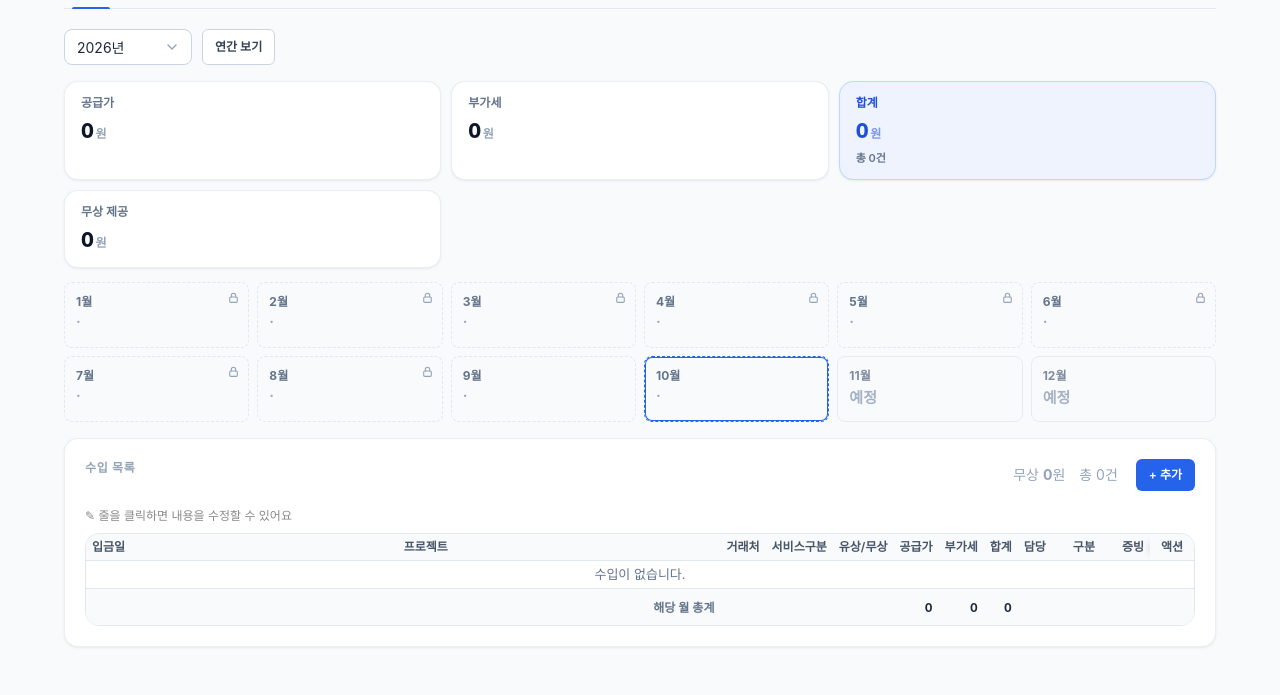
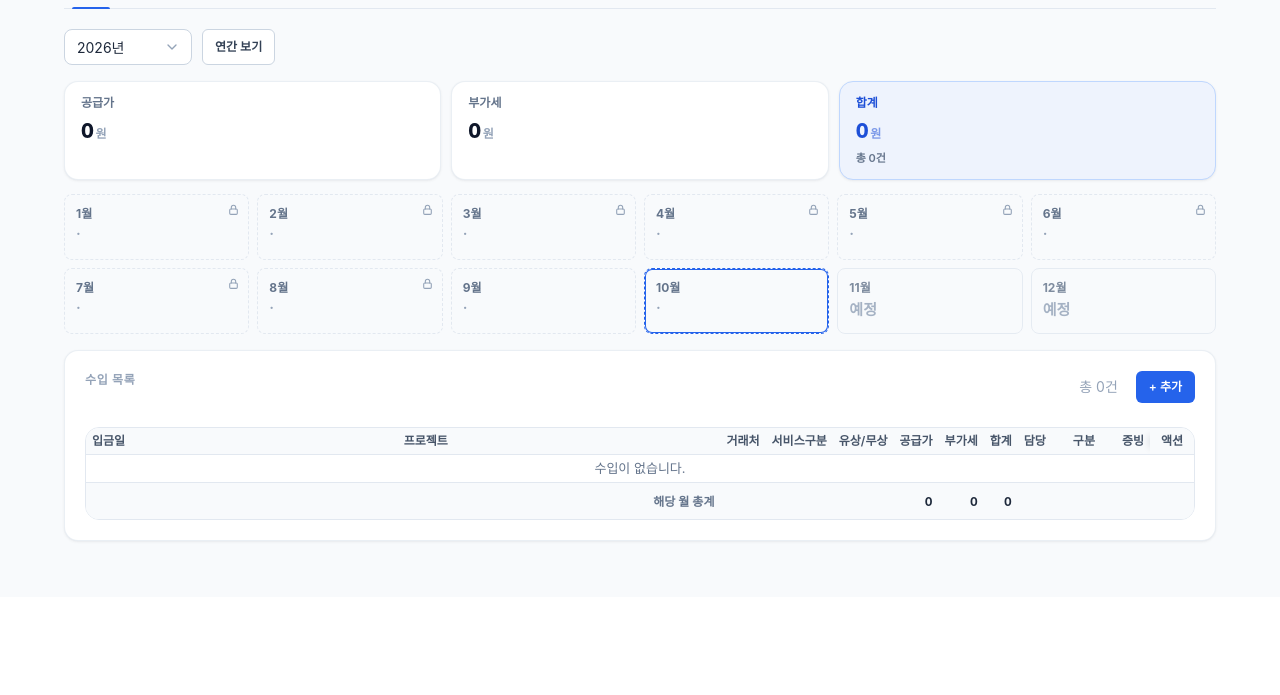
Before and after one commit to innored/tech-bizboard, a PHP site: page /revenues in a window 1280 px wide. Shown: the part 203-898 px from the top of the page. After the commit the page ends 745 px from the top, so only its background shows below. Run offline with PHP 8.4, Linux system fonts and the light colour scheme; data that the repository does not hold is empty; some libraries are stand-ins or nearby versions; some web fonts are replaced.

Commit message:
style(revenue/dashboard): hide 무상 제공 when value is 0 (dashboard cell, revenue month/year KPI)

```diff
--- a/public/asset/js/dashboard.js
+++ b/public/asset/js/dashboard.js
@@ -202,6 +202,10 @@
     setText('dash-year-label', String(data.year) + '년');
     setText('dash-prev-label', monthLabel(p.ym));
     setMoney('year-free-value', data.year_free_value);
+    // 무상 제공이 0이면 셀을 숨긴다.
+    var freeNum = root.querySelector('[data-dash="year-free-value"]');
+    var freeCell = freeNum ? freeNum.closest('.dash-kpi-cell') : null;
+    if (freeCell) freeCell.hidden = !(Number(data.year_free_value) > 0);
   }
 
   function applyQuarter() {
--- a/public/asset/js/revenues.js
+++ b/public/asset/js/revenues.js
@@ -546,6 +546,9 @@
     setText('rev-year-total', fmt(total));
     setText('rev-year-count', '총 ' + count + '건');
     setText('rev-year-free', fmt(freeValueYear || 0));
+    var yfCell = document.getElementById('rev-year-free');
+    yfCell = yfCell ? yfCell.closest('.rev-year-kpi') : null;
+    if (yfCell) yfCell.hidden = !(Number(freeValueYear) > 0);
     return buckets;
   }
 
@@ -563,6 +566,8 @@
     listBody.innerHTML = (rows || []).map(function (row) { return listRowHtml(row); }).join('');
     updateListSummary();
     setText('rev-sum-free', fmt(freeValueMonth || 0));
+    var mfWrap = document.getElementById('rev-sum-free-wrap');
+    if (mfWrap) mfWrap.hidden = !(Number(freeValueMonth) > 0);
   }
 
   function refreshYearIndex() {
--- a/view/dashboard.php
+++ b/view/dashboard.php
@@ -195,7 +195,7 @@ require __DIR__ . '/_header.php';
             <ul class="dash-kpi-pop-list" data-kpi-list="exp"></ul>
           </div>
         </div>
-        <div class="dash-kpi-cell is-inline">
+        <div class="dash-kpi-cell is-inline"<?= $yearFreeValue > 0 ? '' : ' hidden' ?>>
           <p class="dash-kpi-label">무상 제공(연)<button type="button" class="dash-kpi-info tooltip tooltip-bottom" data-tooltip="billing_type=FREE인 수입의 정상가(list_value_krw) 합계" aria-label="무상 제공 총액 설명"><svg viewBox="0 0 24 24" fill="none" stroke="currentColor" stroke-width="2" stroke-linecap="round" stroke-linejoin="round" aria-hidden="true"><circle cx="12" cy="12" r="10"/><path d="M12 16v-4"/><path d="M12 8h.01"/></svg></button></p>
           <p class="dash-kpi-num" data-dash="year-free-value"><?= h($fmtWon($yearFreeValue)) ?><span class="unit">원</span></p>
         </div>
--- a/view/revenues.php
+++ b/view/revenues.php
@@ -81,7 +81,7 @@ require __DIR__ . '/_header.php';
               <strong class="rev-year-kpi-amt"><span id="rev-year-total">0</span><span class="unit">원</span></strong>
               <span class="rev-year-kpi-n" id="rev-year-count">총 0건</span>
             </article>
-            <article class="rev-year-kpi">
+            <article class="rev-year-kpi" hidden>
               <span class="rev-year-kpi-label">무상 제공</span>
               <strong class="rev-year-kpi-amt"><span id="rev-year-free">0</span><span class="unit">원</span></strong>
             </article>
@@ -97,7 +97,7 @@ require __DIR__ . '/_header.php';
                 <svg viewBox="0 0 24 24" fill="none" stroke="currentColor" stroke-width="2" stroke-linecap="round" stroke-linejoin="round" aria-hidden="true"><rect x="5" y="11" width="14" height="10" rx="2"/><path d="M8 11V8a4 4 0 0 1 8 0v3"/></svg>
               </span>
               <div class="rev-card-meta">
-                <span class="text-sm text-faint" id="rev-sum-free-wrap">무상 <strong id="rev-sum-free">0</strong>원</span>
+                <span class="text-sm text-faint" id="rev-sum-free-wrap" hidden>무상 <strong id="rev-sum-free">0</strong>원</span>
                 <span class="text-sm text-faint" id="rev-list-count">총 0건</span>
                 <button
                   class="btn btn-primary btn-sm"
@@ -110,7 +110,7 @@ require __DIR__ . '/_header.php';
             </div>
           <p class="hint" id="rev-lock-hint" hidden>전전월 이전은 조회만 가능합니다. 당월과 전월만 수정할 수 있습니다.</p>
           <div class="rev-table-above">
-            <span class="rev-edit-hint">✎ 줄을 클릭하면 내용을 수정할 수 있어요</span>
+            <!-- <span class="rev-edit-hint">✎ 줄을 클릭하면 내용을 수정할 수 있어요</span> -->
           </div>
           <div class="table-wrap rev-table-wrap">
             <table class="table" id="rev-list-table">
```
